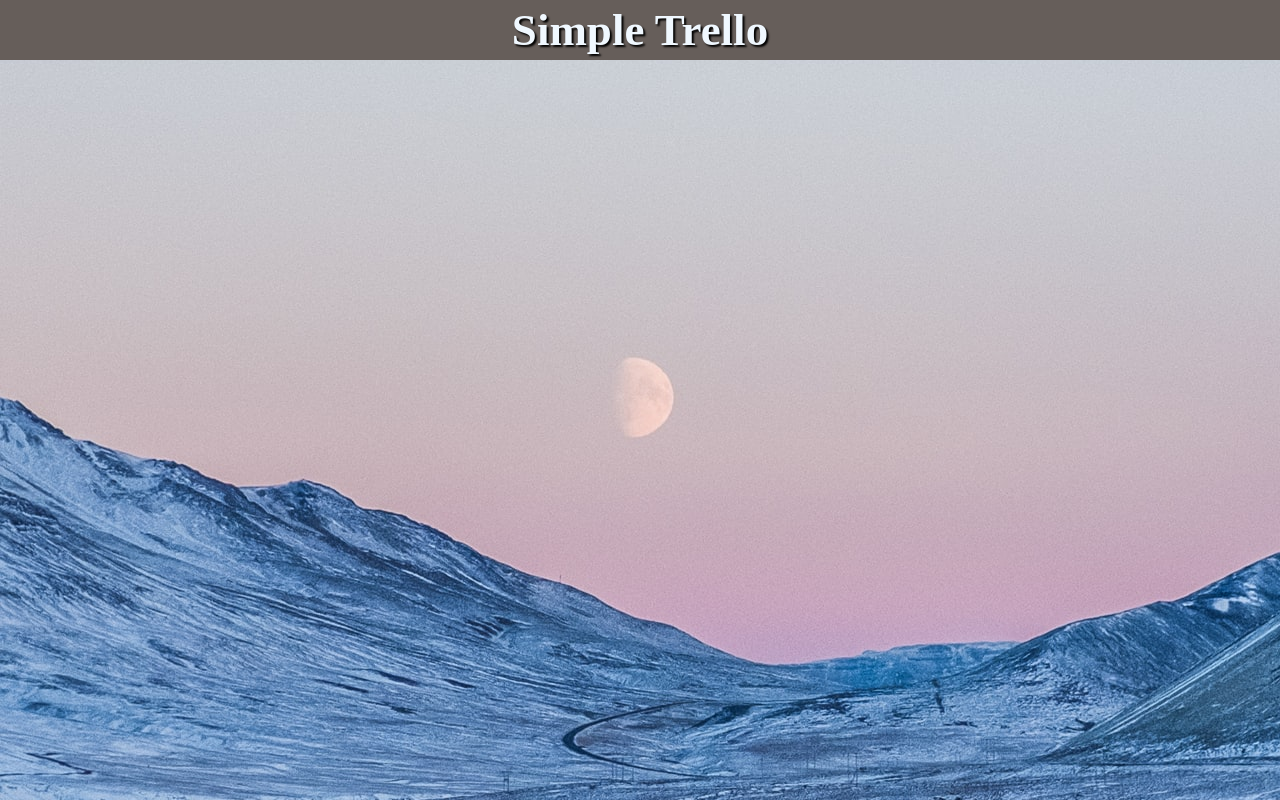
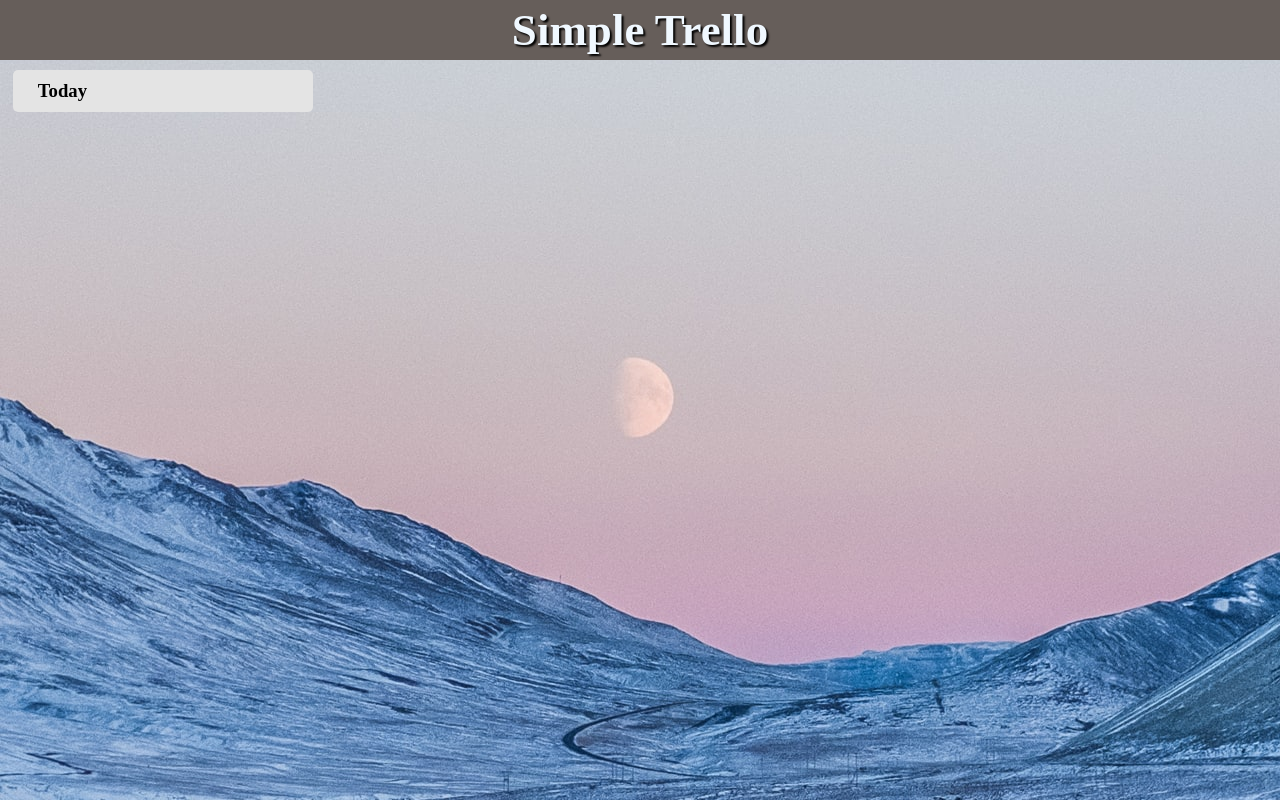
Before and after one commit to ku0513/TrelloApp, a React (Create React App) app: page / in a window 1280 px wide. Built offline with nearby package versions, Linux system fonts and the light colour scheme.

Commit message:
レクチャー28 (TaskCardTitleコンポーネントを作成しよう)

```diff
--- a/src/components/Task/TaskCardTitle.jsx
+++ b/src/components/Task/TaskCardTitle.jsx
@@ -1,5 +1,33 @@
-import React from "react";
+import React, { useState } from "react";
 
 export const TaskCardTitle = () => {
-  return <div></div>;
+  const [isClick, setIsClick] = useState(false);
+  const [inputCardTitle, setInputCardTitle] = useState("Today");
+
+  const handleClick = () => {
+    setIsClick(true);
+    console.log(isClick);
+  };
+
+  const handleChange = (e) => {
+    setInputCardTitle(e.target.value);
+    console.log(inputCardTitle);
+  };
+
+  const handleSubmit = (e) => {
+    e.preventDefault();
+    setIsClick(false);
+  };
+
+  return (
+    <div onClick={handleClick}>
+      {isClick ? (
+        <form onSubmit={handleSubmit}>
+          <input type="text" onChange={handleChange} />
+        </form>
+      ) : (
+        <h3>{inputCardTitle}</h3>
+      )}
+    </div>
+  );
 };
--- a/src/index.css
+++ b/src/index.css
@@ -26,8 +26,8 @@ header {
 
 .taskCard {
   width: 300px;
-  padding: 10px, 25px;
-  margin: 10px, 1%;
+  padding: 10px 25px;
+  margin: 10px 1%;
   background-color: rgb(228, 228, 228);
   border-radius: 5px;
 }
```
